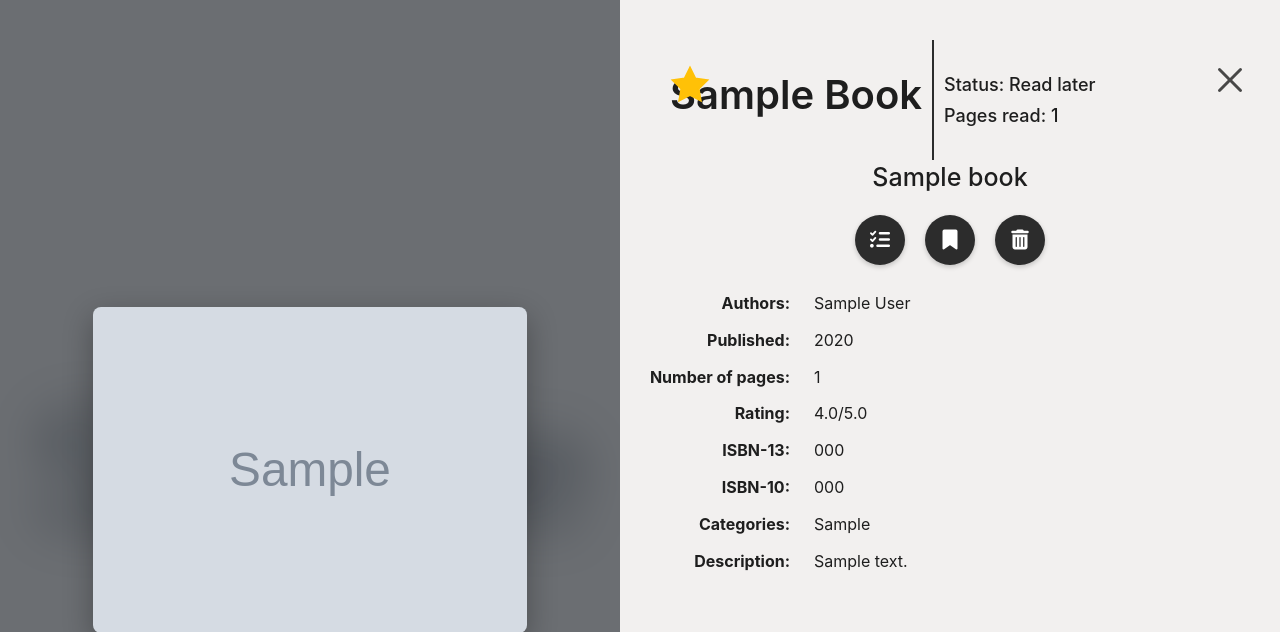
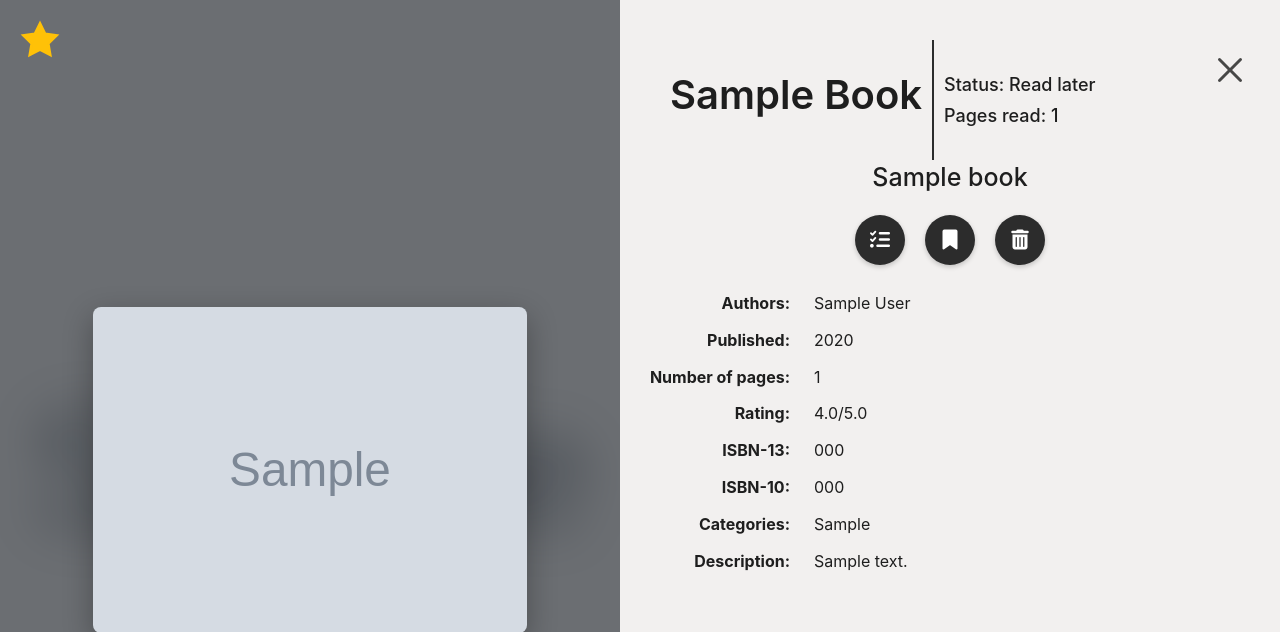
Before and after one commit to andremalille/readie, a Django app: page /books/edit-book/1/ in a window 1280 px wide. Shown: the top 632 px of the page. Run offline with Django 3.2, Linux system fonts and the light colour scheme; a user stored in the database is signed in; tables that the repository leaves empty hold one stand-in row (values such as "Sample post"); grey boxes marked "Sample" are stand-in pictures; some libraries are stand-ins or nearby versions.

Commit message:
Book pages are done

```diff
--- a/app/core/static/css/book-info-style.css
+++ b/app/core/static/css/book-info-style.css
@@ -30,7 +30,6 @@ body {
     width: 100%;
     margin: 0;
     padding: 0;
-    overflow-x: hidden;
 }
 
 .container {
@@ -88,7 +87,6 @@ body {
     padding: 40px 20px;
     min-width: 380px;
     width: 100%;
-    position: relative;
     background-color: var(--color-background);
     overflow-y: auto;
 }
@@ -172,7 +170,6 @@ p {
     max-height: 400px;
     overflow-y: auto;
     padding-right: 8px;
-    position: relative;
     text-align: justify;
     margin-top: 6px;
 }
@@ -219,9 +216,9 @@ p {
 }
 
 .close-button {
-    position: fixed;
-    top: 50px;
-    right: 20px;
+    position: absolute;
+    top: 0;
+    right: 0;
     width: 60px;
     height: 60px;
     background: url("../images/cross.svg") no-repeat center;
--- a/app/core/static/css/modal-style.css
+++ b/app/core/static/css/modal-style.css
@@ -15,11 +15,6 @@
     font-size: 24px;
     font-weight: 600;
     color: var(--color-text);
-}
-
-.btn-close {
-    color: var(--color-text);
-    opacity: 0.8;
 }
 
 .modal-body {
@@ -97,6 +92,10 @@
     border: 1px solid #ced4da;
 }
 
+.modal-body input[type="number"]{
+    padding: 5px;
+}
+
 /* Стилізація чекбокса */
 .modal-body input[type="checkbox"] {
     appearance: none !important;
--- a/app/core/static/css/profile-style.css
+++ b/app/core/static/css/profile-style.css
@@ -44,6 +44,7 @@ body {
 
 a {
     color: var(--color-text);
+    text-align: center;
 }
 
 a:hover {
--- a/app/core/static/css/user-book-info-style.css
+++ b/app/core/static/css/user-book-info-style.css
@@ -39,6 +39,13 @@
     margin-right: 10px;
 }
 
+.favourite-link{
+    display: block;
+    width: 40px;
+    height: 40px;
+    position: absolute;
+}
+
 .star-button {
     background: none;
     border: none;
@@ -46,10 +53,10 @@
     padding: 0;
     width: 40px;
     height: 40px;
+    top: 20px;
+    left: 20px;
+    z-index: 10000;
     position: absolute;
-    top: 65px;
-    left: 50px;
-    z-index: 10;
 }
 
 .star-icon {
@@ -60,7 +67,7 @@
 
 .star-path {
     fill: transparent;
-    stroke: black;
+    stroke: rgb(255, 255, 255);
     stroke-width: 1.5;
     transition: fill 0.3s ease;
 }
--- a/app/templates/book_info.html
+++ b/app/templates/book_info.html
@@ -88,7 +88,6 @@
             <div class="modal-content">
                 <div class="modal-header">
                     <h5 class="modal-title">Add «{{ book.title }}» to your list</h5>
-                    <button type="button" class="btn-close" data-bs-dismiss="modal"></button>
                 </div>
                 <div class="modal-body">
                     {{ form.as_p }}
--- a/app/templates/profile.html
+++ b/app/templates/profile.html
@@ -145,7 +145,6 @@
             <div class="modal-content">
                 <div class="modal-header">
                     <h5 class="modal-title">Change Profile Photo</h5>
-                    <button type="button" class="btn-close" data-bs-dismiss="modal"></button>
                 </div>
                 <div class="modal-body">
                     <div class="mb-3">
--- a/app/templates/user_book_info.html
+++ b/app/templates/user_book_info.html
@@ -17,6 +17,16 @@
 <body>
 <div class="container">
     <div class="left-side">
+        <a href="{% url 'toggle_favourite' book_list.pk %}" class="favourite-link">
+                <button class="star-button {% if book_list.favourites %}active{% endif %}"
+                        title="{% if book_list.favourites %}Remove from favourites{% else %}Add to favourites{% endif %}">
+                    <svg class="star-icon" viewBox="0 0 24 24" xmlns="http://www.w3.org/2000/svg">
+                        <path class="star-path"
+                              d="M12 2L15.09 8.26L22 9.27L17 14.14L18.18 21.02L12 17.77L5.82 21.02L7 14.14L2 9.27L8.91 8.26L12 2Z">
+                        </path>
+                    </svg>
+                </button>
+            </a>
         {% if book.thumbnail %}
         <div class="background-blur" style="background-image: url('{{ book.thumbnail }}');"></div>
         {% else %}
@@ -32,16 +42,7 @@
     </div>
     <div class="right-side">
         <div class="book-info-container">
-            <a href="{% url 'toggle_favourite' book_list.pk %}" class="favourite-link">
-                <button class="star-button {% if book_list.favourites %}active{% endif %}"
-                        title="{% if book_list.favourites %}Remove from favourites{% else %}Add to favourites{% endif %}">
-                    <svg class="star-icon" viewBox="0 0 24 24" xmlns="http://www.w3.org/2000/svg">
-                        <path class="star-path"
-                              d="M12 2L15.09 8.26L22 9.27L17 14.14L18.18 21.02L12 17.77L5.82 21.02L7 14.14L2 9.27L8.91 8.26L12 2Z">
-                        </path>
-                    </svg>
-                </button>
-            </a>
+
 
             <header class="user-book-info-header">
                 <h1>{{ book.title }}</h1>
@@ -119,7 +120,6 @@
             <div class="modal-content">
                 <div class="modal-header">
                     <h5 class="modal-title">Edit Status</h5>
-                    <button type="button" class="btn-close" data-bs-dismiss="modal"></button>
                 </div>
                 <div class="modal-body">
                     {{ form.status }}
@@ -147,7 +147,6 @@
             <div class="modal-content">
                 <div class="modal-header">
                     <h5 class="modal-title">Edit Pages</h5>
-                    <button type="button" class="btn-close" data-bs-dismiss="modal"></button>
                 </div>
                 <div class="modal-body">
                     {% if book.num_pages %}
@@ -183,7 +182,6 @@
             <div class="modal-content">
                 <div class="modal-header">
                     <h5 class="modal-title">Confirm Deletion</h5>
-                    <button type="button" class="btn-close" data-bs-dismiss="modal"></button>
                 </div>
                 <div class="modal-body">
                     Are you sure you want to remove <strong>"{{ book.title }}"</strong> from your list?
```
